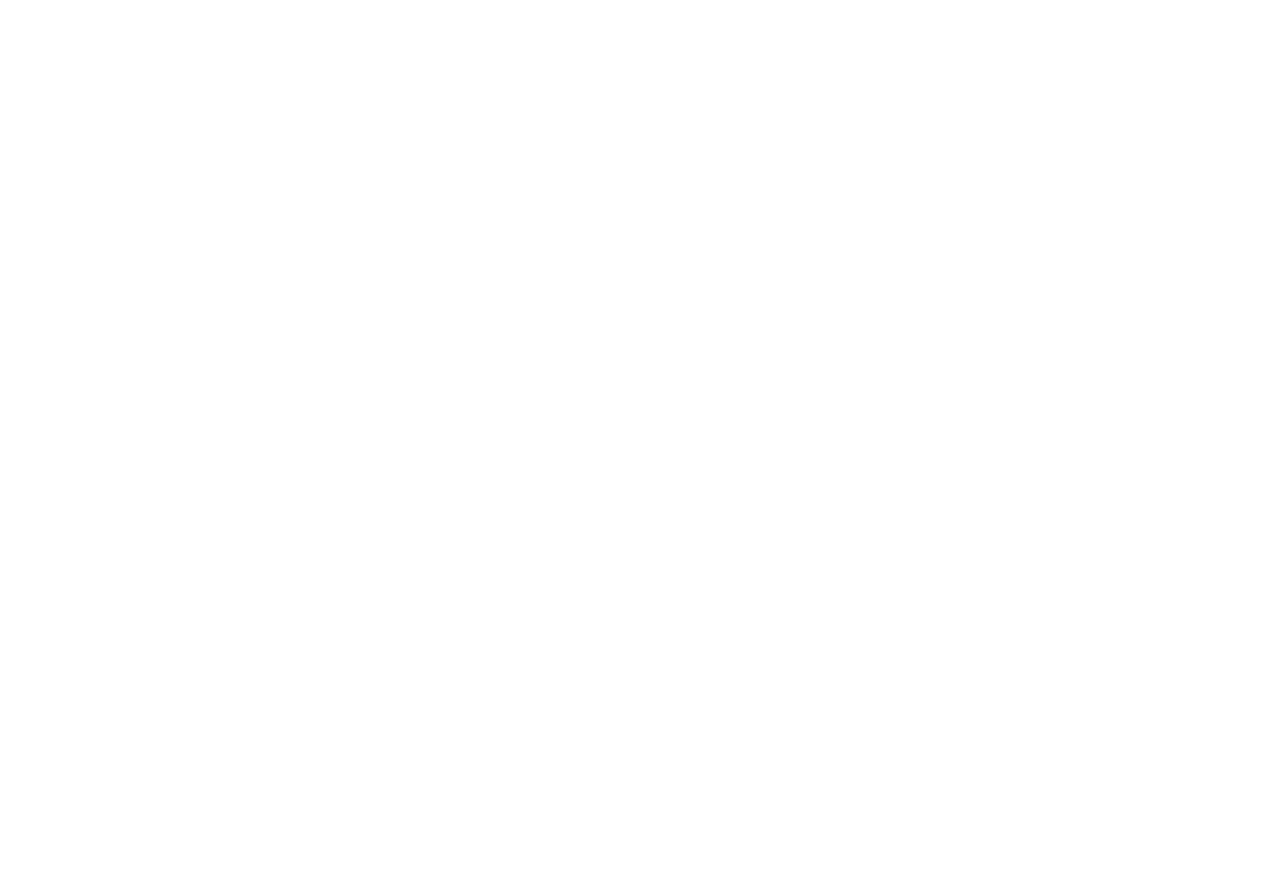
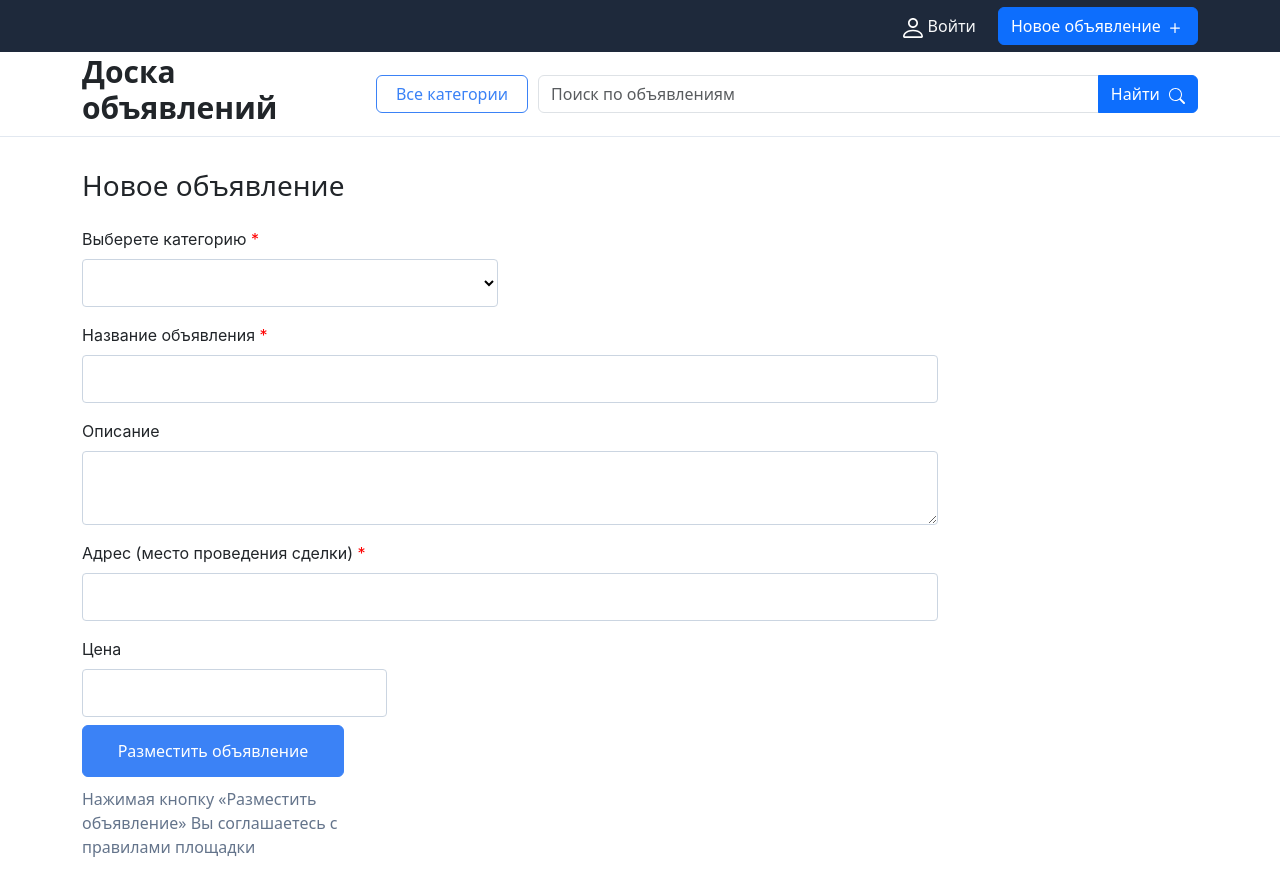
Before and after one commit to Modestra/SolabLabPub, an Angular app in the folder shop/: page /advert/1/create in a window 1280 px wide. Before the commit this address led to /. Before the commit the page ends 800 px from the top, so only its background shows below. Built offline with nearby package versions, Linux system fonts and the light colour scheme.

Commit message:
Добавление страниц объявления

```diff
--- /dev/null
+++ b/shop/src/app/pages/advert/advert.component.html
@@ -0,0 +1 @@
+<p>advert works!</p>
--- /dev/null
+++ b/shop/src/app/pages/createadvert/createadvert.component.html
@@ -0,0 +1,19 @@
+<app-header></app-header>
+<section class="container advert__container">
+    <form class="advert__form">
+        <h3>Новое объявление</h3>
+        <legend for="categories">Выберете категорию <span style="color: red;">*</span></legend>
+        <select name="categories"></select>
+        <legend for="title">Название объявления <span style="color: red;">*</span></legend>
+        <input name="title"/>
+        <legend for="description">Описание</legend>
+        <textarea name="description"></textarea>
+        <legend for="adress">Адрес (место проведения сделки) <span style="color: red;">*</span></legend>
+        <input type="search" name="adress"/>
+        <legend for="cell">Цена</legend>
+        <input type="number" name="cell"/>
+        <button type="submit" class="btn btn-submit">Разместить объявление</button>
+        <p>Нажимая кнопку «Разместить объявление»
+            Вы соглашаетесь с правилами площадки</p>
+    </form>
+</section>
--- /dev/null
+++ b/shop/src/app/pages/createadvert/createadvert.component.scss
@@ -0,0 +1,59 @@
+.advert{
+
+    &__container{
+        height: 100%;
+    }
+
+    &__form{
+        width: 100%;
+        height: 100%;
+        max-width: 856px;
+        margin-top: 32px;
+        display: flex;
+        flex-direction: column;
+    }
+    &__form select {
+        width: 416px;
+        height: 48px;
+        border: 1px solid #CBD5E1;
+        border-radius: 4px;
+        padding: 12px;
+        background-color: white;
+    }
+    &__form input{
+        height: 48px;
+        border-radius: 4px;
+        border: 1px solid #CBD5E1;
+        padding: 12px;
+    }
+    &__form legend{
+        font-family: Inter;
+        margin-top: 16px;
+        font-size: 16px;
+        font-weight: 400;
+        line-height: 24px;
+        text-align: left;
+    }
+    &__form textarea{
+        min-height: 56px;
+        border-radius: 4px;
+        border: 1px solid #CBD5E1;
+        padding: 12px;
+    }
+    &__form input[type=number] {
+        max-width: 305px;
+    }
+    &__form p{
+        margin-top: 10px;
+        width: 306px;
+        color: #64748B;
+    }
+}
+.btn-submit{
+    margin-top: 8px;
+    width: 262px;
+    height: 52px;
+    color: white;
+    background-color:#3B82F6;
+    border-color: #3B82F6;
+}
```
Also changed, not shown: shop/src/app/app.routes.ts (+12 -2 lines), shop/src/app/pages/advert/advert.component.ts (added, +12 -0 lines), shop/src/app/pages/createadvert/createadvert.component.ts (added, +13 -0 lines), shop/src/app/pages/advert/advert.component.scss (added), 2 other files (tests, documents, lock files or other folders).
